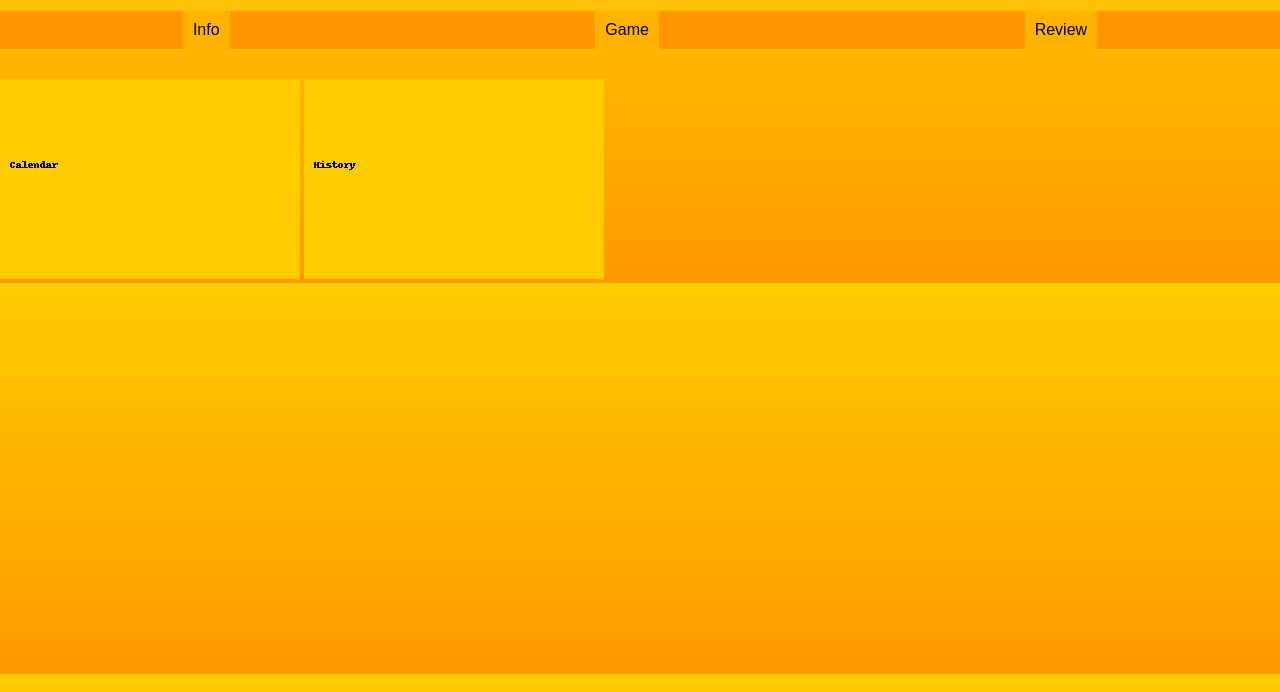
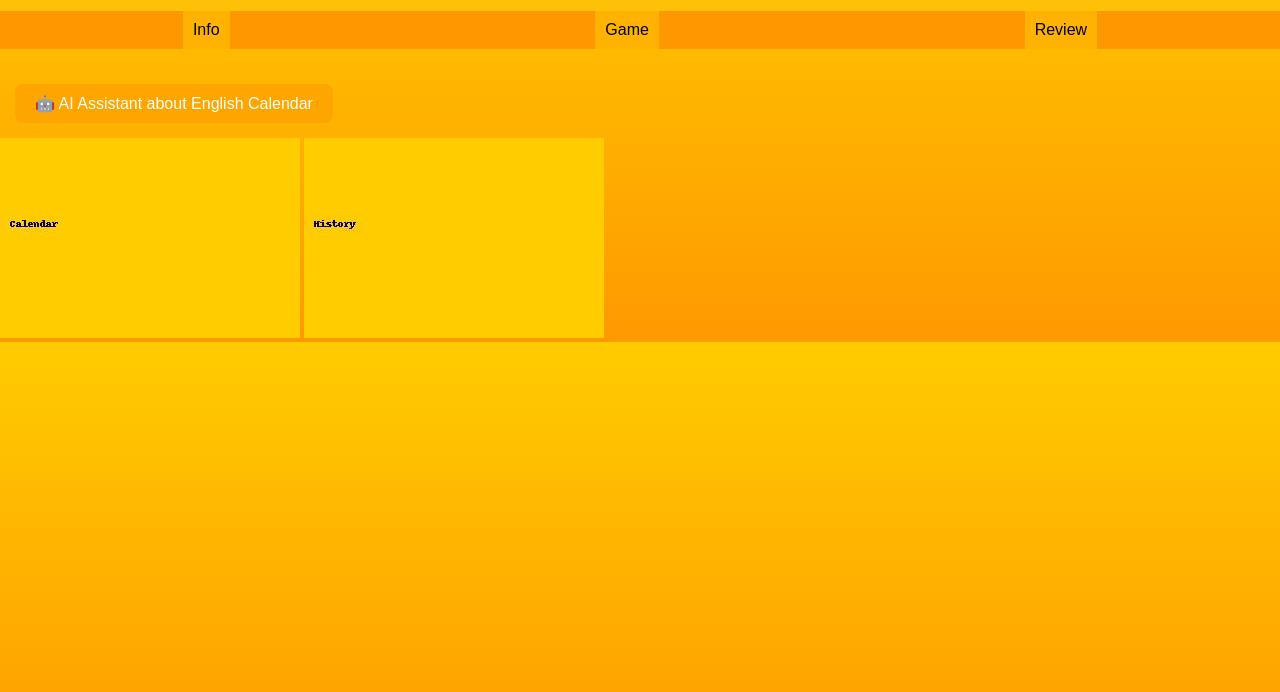
Before and after one commit to simbaeverken/english-calendar-game, a plain HTML site: page index.html in a window 1280 px wide. Shown: the part 108-800 px from the top of the page. Drawn offline with Linux system fonts and the light colour scheme; files whose address does not match are found by name.

Commit message:
Update index.html

```diff
--- a/index.html
+++ b/index.html
@@ -27,6 +27,12 @@
   <main>
 <section id="info" class="section">
   <div id="infoContent"></div>
+
+  <a href="https://poe.com/BotKQ72NJ0B6N" target="_blank" id="aiButtonLink">
+    <button id="aiButton" style="margin-top: 20px; padding: 10px 20px; font-size: 16px; background-color: orange; color: white; border: none; border-radius: 8px; cursor: pointer;">
+      🤖 AI Assistant about English Calendar
+    </button>
+  </a>
 </section>
 
 <img src="images/calendar.jpg" alt="Calendar">
```
